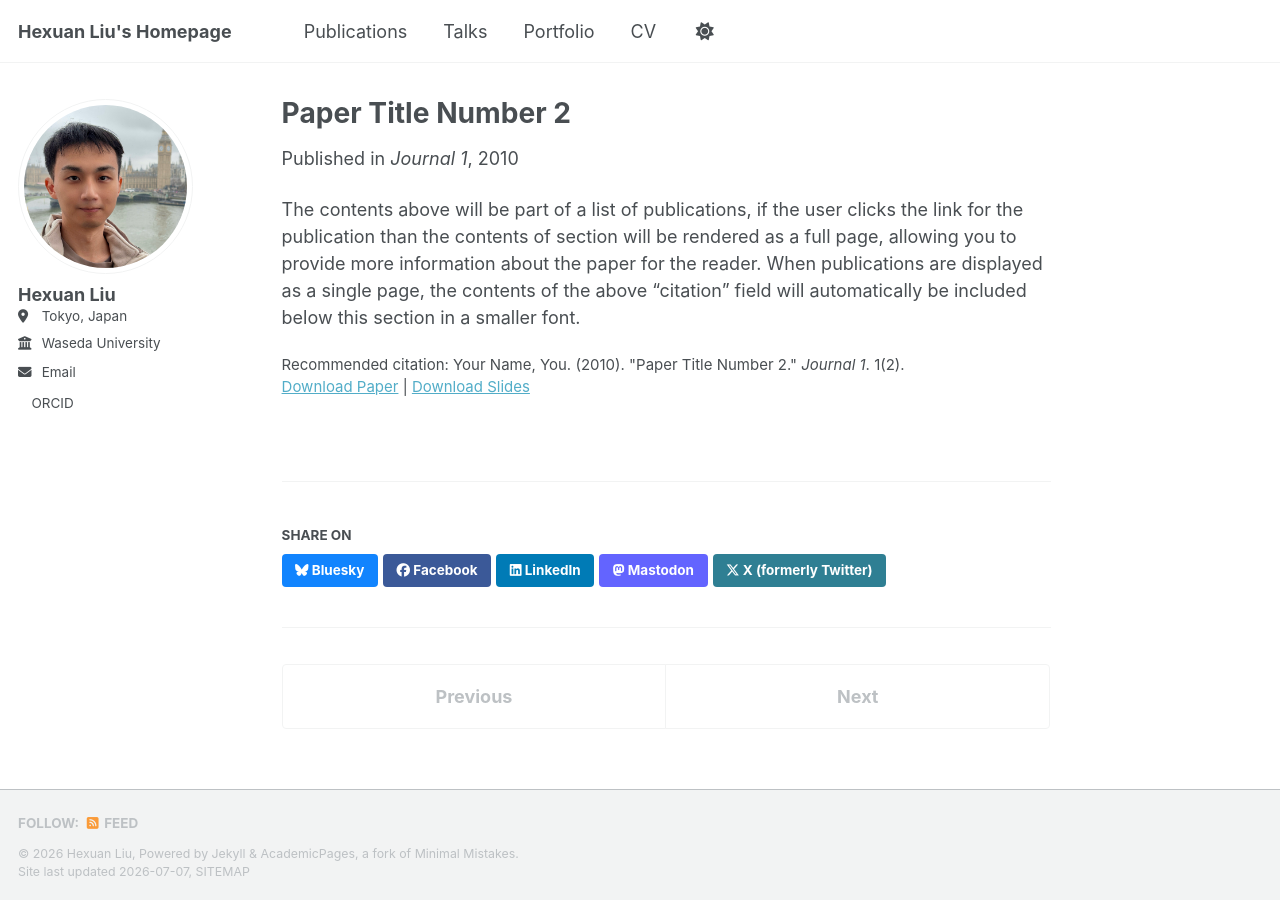
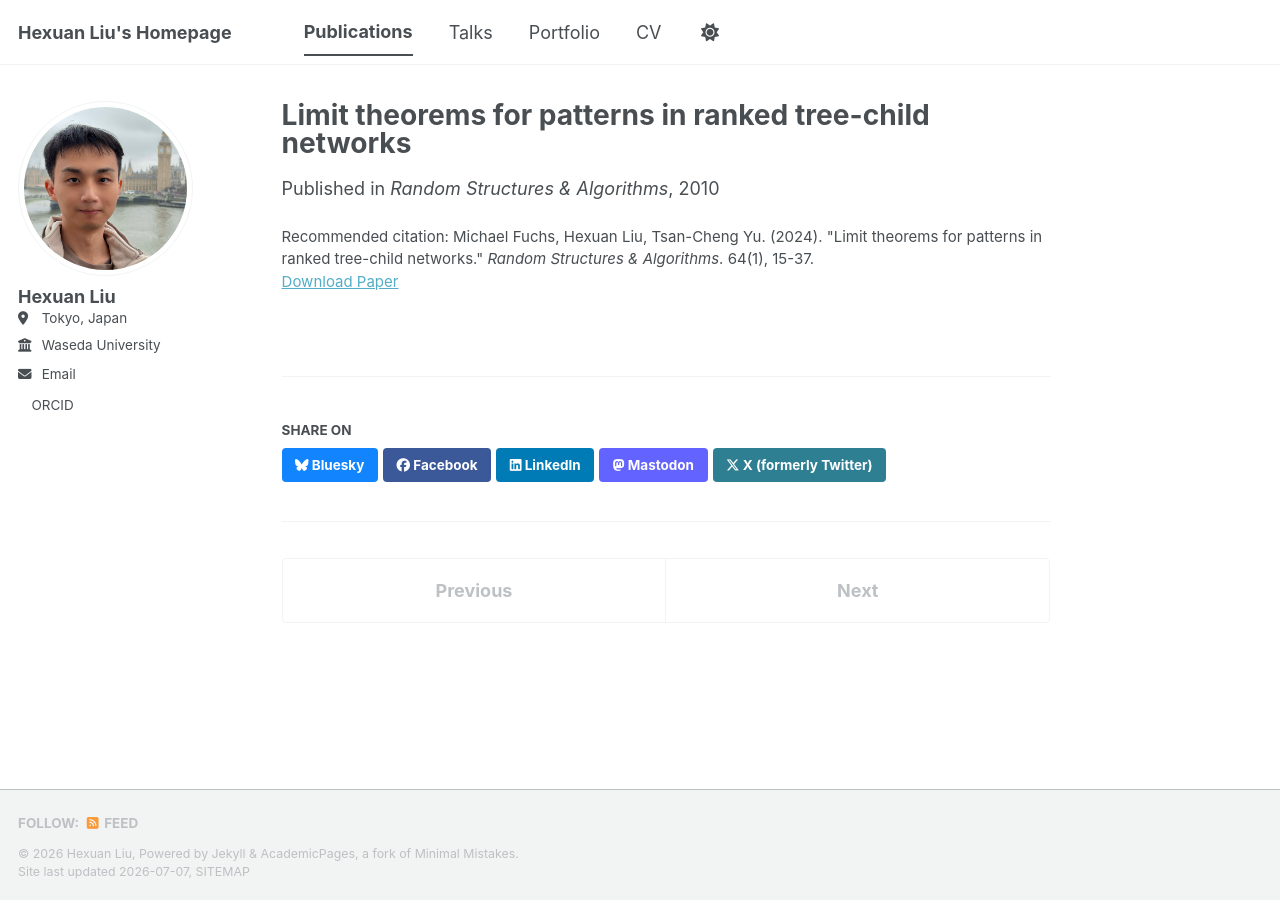
Before and after one commit to Hexuan-Liu/hexuan-liu.github.io, a Jekyll site: the page built from _publications/2010-10-01-paper-title-number-2.md, in a window 1280 px wide. Built offline with Jekyll 4.4.1, drawn with Linux system fonts in a browser that asks for light colours; a style sheet for code colours, icons or effects is not loaded.

Commit message:
Update 2010-10-01-paper-title-number-2.md

```diff
--- a/_publications/2010-10-01-paper-title-number-2.md
+++ b/_publications/2010-10-01-paper-title-number-2.md
@@ -1,14 +1,8 @@
 ---
-title: "Paper Title Number 2"
+title: "Limit theorems for patterns in ranked tree-child networks"
 collection: publications
 category: manuscripts
-permalink: /publication/2010-10-01-paper-title-number-2
-excerpt: 'This paper is about the number 2. The number 3 is left for future work.'
-date: 2010-10-01
-venue: 'Journal 1'
-slidesurl: 'https://academicpages.github.io/files/slides2.pdf'
-paperurl: 'https://academicpages.github.io/files/paper2.pdf'
-citation: 'Your Name, You. (2010). &quot;Paper Title Number 2.&quot; <i>Journal 1</i>. 1(2).'
+venue: 'Random Structures & Algorithms'
+paperurl: 'https://onlinelibrary.wiley.com/doi/full/10.1002/rsa.21177'
+citation: 'Michael Fuchs, Hexuan Liu, Tsan-Cheng Yu. (2024). &quot;Limit theorems for patterns in ranked tree-child networks.&quot; <i>Random Structures &amp; Algorithms</i>. 64(1), 15-37.'
 ---
-
-The contents above will be part of a list of publications, if the user clicks the link for the publication than the contents of section will be rendered as a full page, allowing you to provide more information about the paper for the reader. When publications are displayed as a single page, the contents of the above "citation" field will automatically be included below this section in a smaller font.
```
